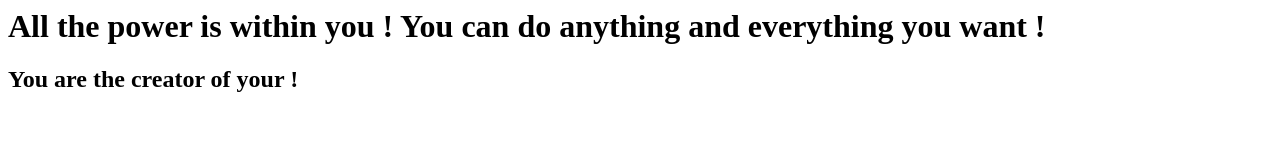
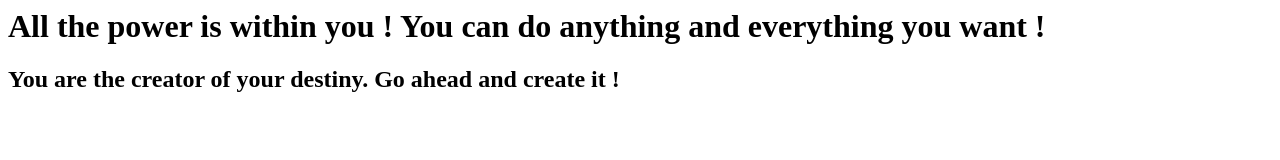
Before and after one commit to Samruddhi0909/firstgitrepo, a plain HTML site: page index.html in a window 1280 px wide. Drawn offline with Linux system fonts and the light colour scheme.

Commit message:
updated quote 2

```diff
--- a/index.html
+++ b/index.html
@@ -2,6 +2,6 @@
 <body>
 <h1>
 All the power is within you ! You can do anything and everything you want !</h1>
-<h2>You are the creator of your  ! </h2>
+<h2>You are the creator of your destiny. Go ahead and create it ! </h2>
 </body>
 </html>
```
